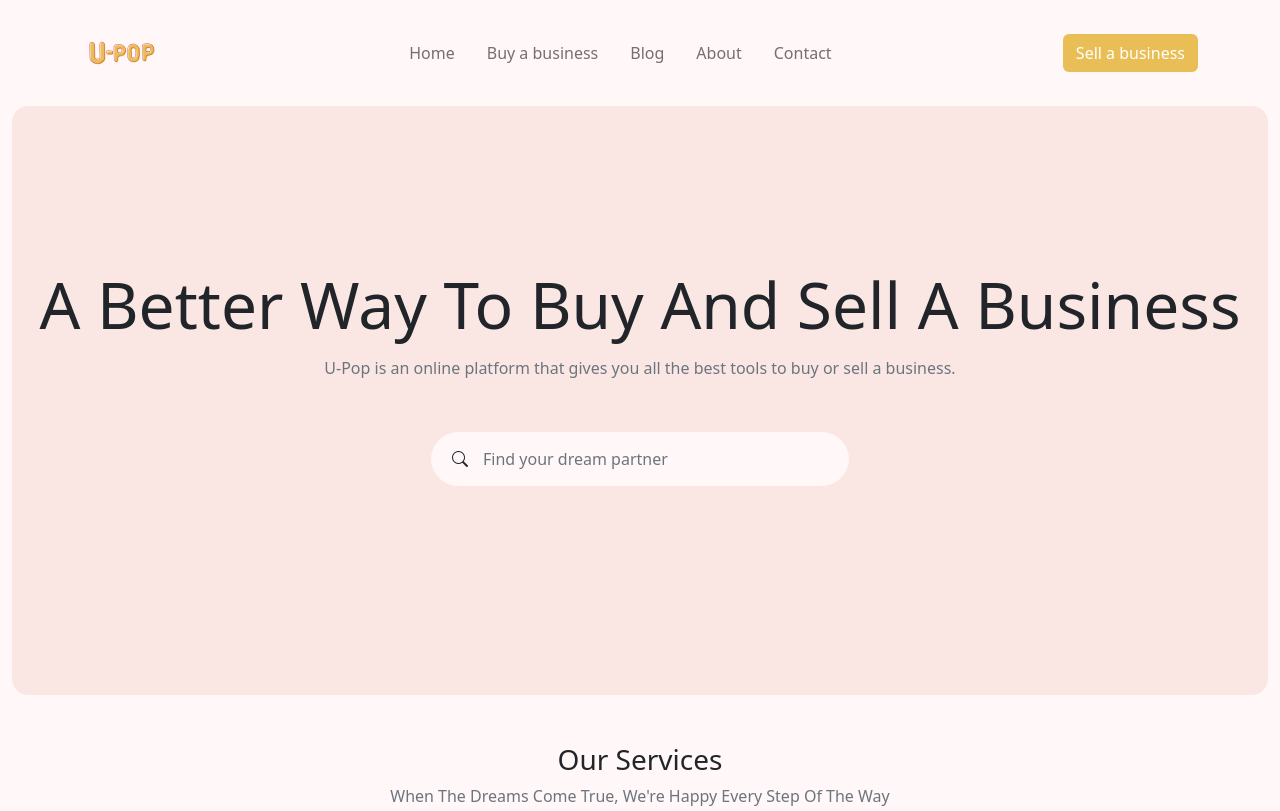
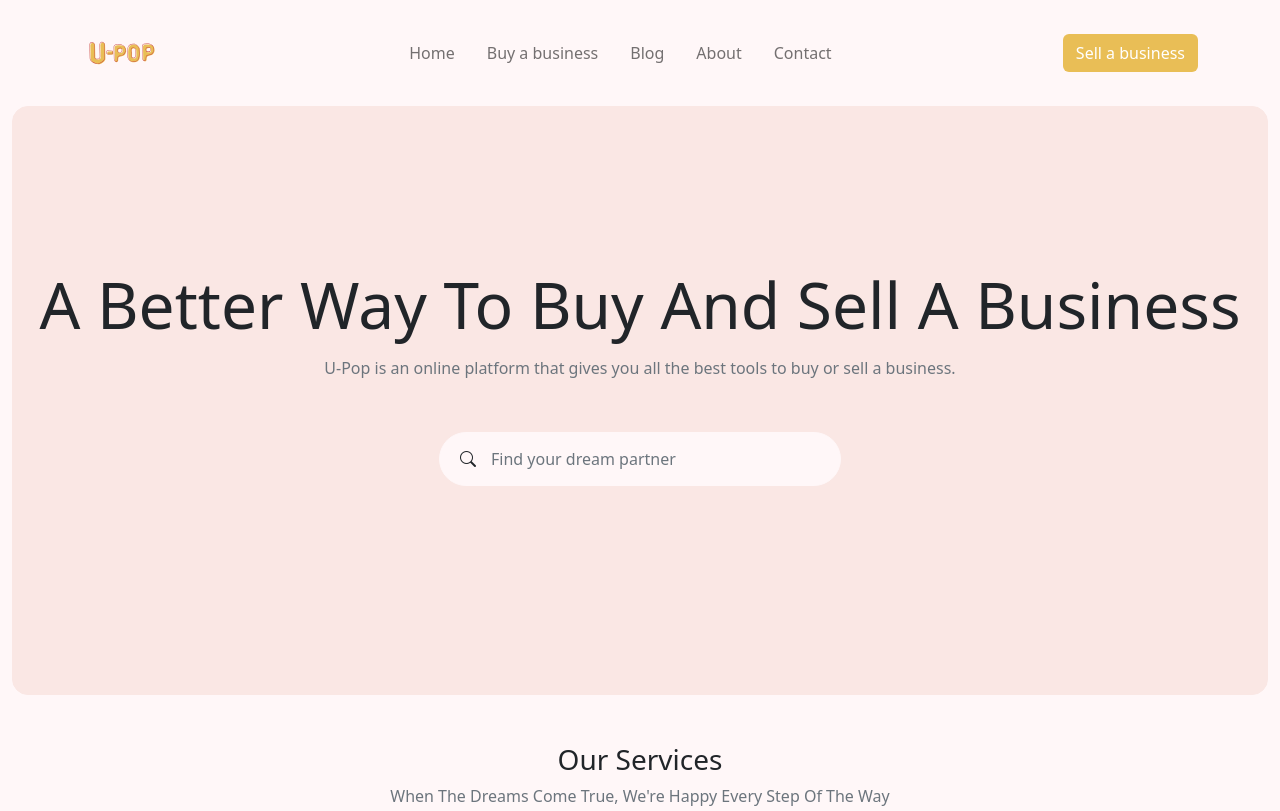
Before and after one commit to Dhrego/Upop, an Astro site: page / in a window 1280 px wide. Shown: the top 811 px of the page. Built offline with nearby package versions, Linux system fonts and the light colour scheme; Astro itself is replaced by a stand-in of ours.

Commit message:
added paddig to search bar

```diff
--- a/src/components/Card.astro
+++ b/src/components/Card.astro
@@ -1,5 +1,5 @@
 <div class="container-md-fluid">
-  <div class="card border-rounded rounded-4">
+  <div class="card border-rounded px-4 rounded-4">
     <div class="text-center">
       <h1 class="card-title">A Better Way To Buy And Sell A Business</h1>
       <div class="card-body text-muted p-1">
```
